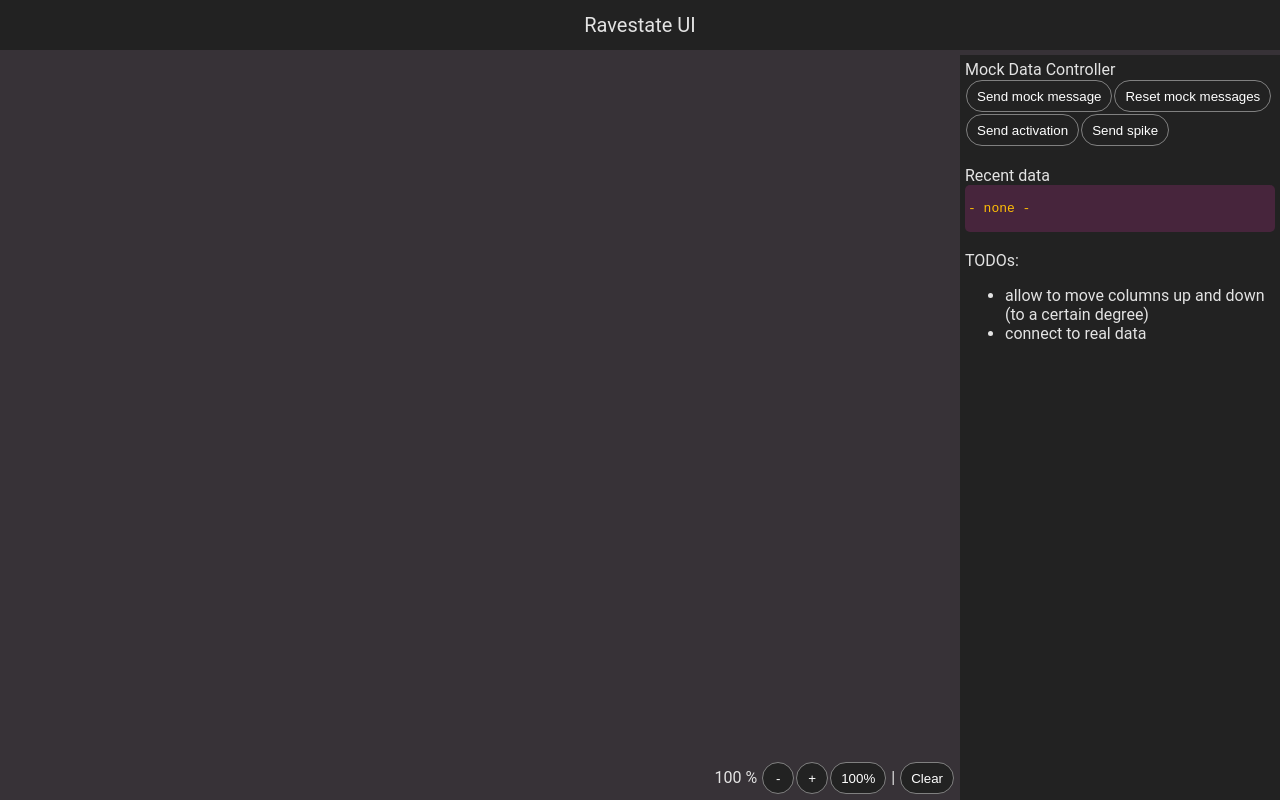
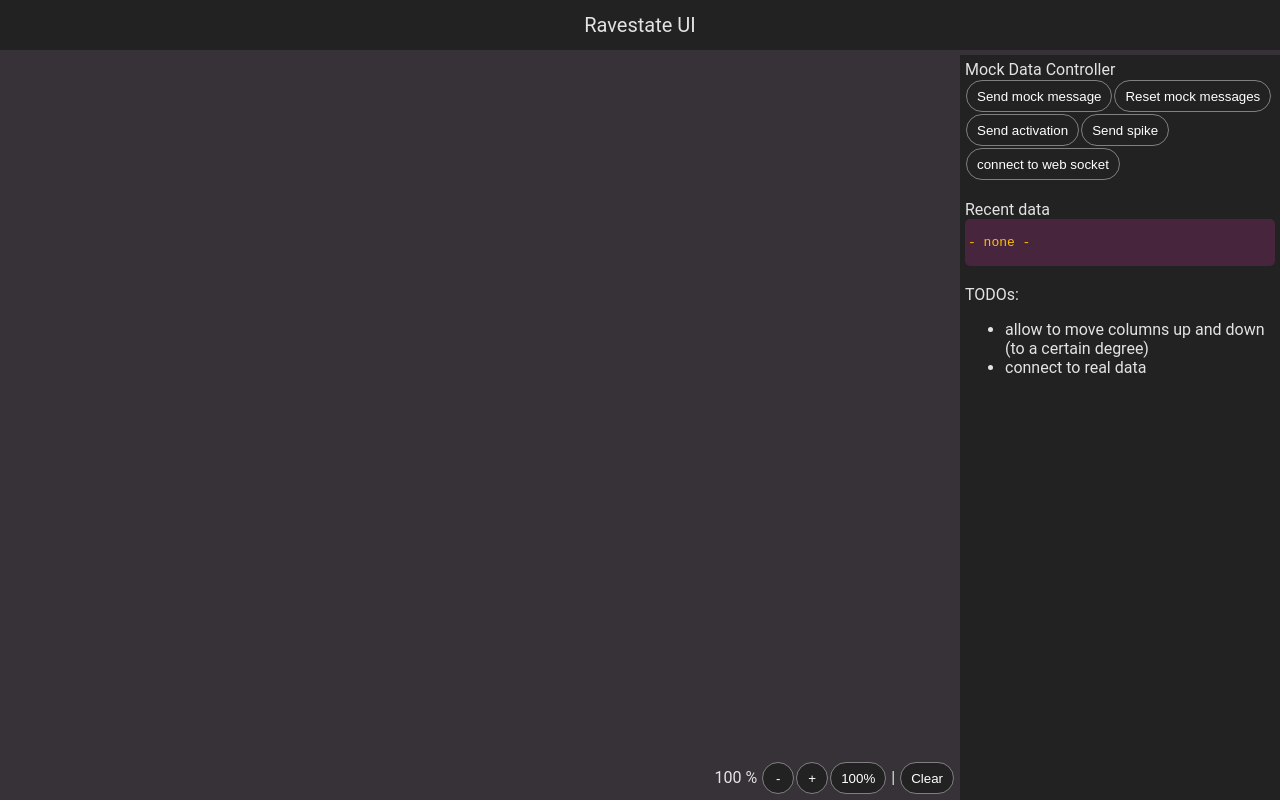
Before and after one commit to Roboy/ravestate, an Angular app in the folder modules/ravestate_ui_new/: page / in a window 1280 px wide. Built offline with nearby package versions, Linux system fonts and the light colour scheme.

Commit message:
wip socket testing

```diff
--- a/modules/ravestate_ui_new/src/app/mock-data/mock-data-controller/mock-data-controller.component.ts
+++ b/modules/ravestate_ui_new/src/app/mock-data/mock-data-controller/mock-data-controller.component.ts
@@ -12,6 +12,8 @@ import { Subscription } from "rxjs";
         <br>
         <button (click)="mockDataService.sendActivation()">Send activation</button>
         <button (click)="mockDataService.sendSpike()">Send spike</button>
+        <br>
+        <button (click)="mockDataService.websocketTest(getI())">connect to web socket</button>
         <br><br>
         Recent data
         <br>
@@ -26,6 +28,11 @@ export class MockDataControllerComponent implements OnDestroy {
     lastData: any;
     dataSub: Subscription;
 
+    i = 0;
+    getI() {
+        return this.i++;
+    }
+
     constructor(public mockDataService: MockDataService) {
         this.dataSub = mockDataService.dataStream.subscribe(data => {
             this.lastData = data;
--- a/modules/ravestate_ui_new/src/app/mock-data/mock-data.service.ts
+++ b/modules/ravestate_ui_new/src/app/mock-data/mock-data.service.ts
@@ -1,6 +1,7 @@
 import { Injectable } from '@angular/core';
 import { Observable, Subject } from 'rxjs';
 import { filter, map } from 'rxjs/operators';
+import {webSocket} from "rxjs/webSocket";
 
 export interface ActivationsTick {
     type: 'tick';
@@ -275,6 +276,19 @@ export class MockDataService {
         this.dataStream = new Subject();
         this.activations = this.dataStream.pipe(filter(data => data.type === 'activation'), map(data => data as ActivationUpdate));
         this.spikes = this.dataStream.pipe(filter(data => data.type === 'spike'), map( data => data as SpikeUpdate));
+   }
+
+    public websocketTest(i) {
+        console.log('start connect', i);
+
+        const subject = webSocket("ws://localhost:5042");
+
+        subject.subscribe(
+            msg => console.log('message received: ', i, msg), // Called whenever there is a message from the server.
+            err => console.log('ERROR', i, err), // Called if at any point WebSocket API signals some kind of error.
+            () => console.log('complete') // Called when connection is closed (for whatever reason).
+        );
+
     }
 
     public sendNextMockMessage() {
```
Also changed, not shown: 1 other file (tests, documents, lock files or other folders).
